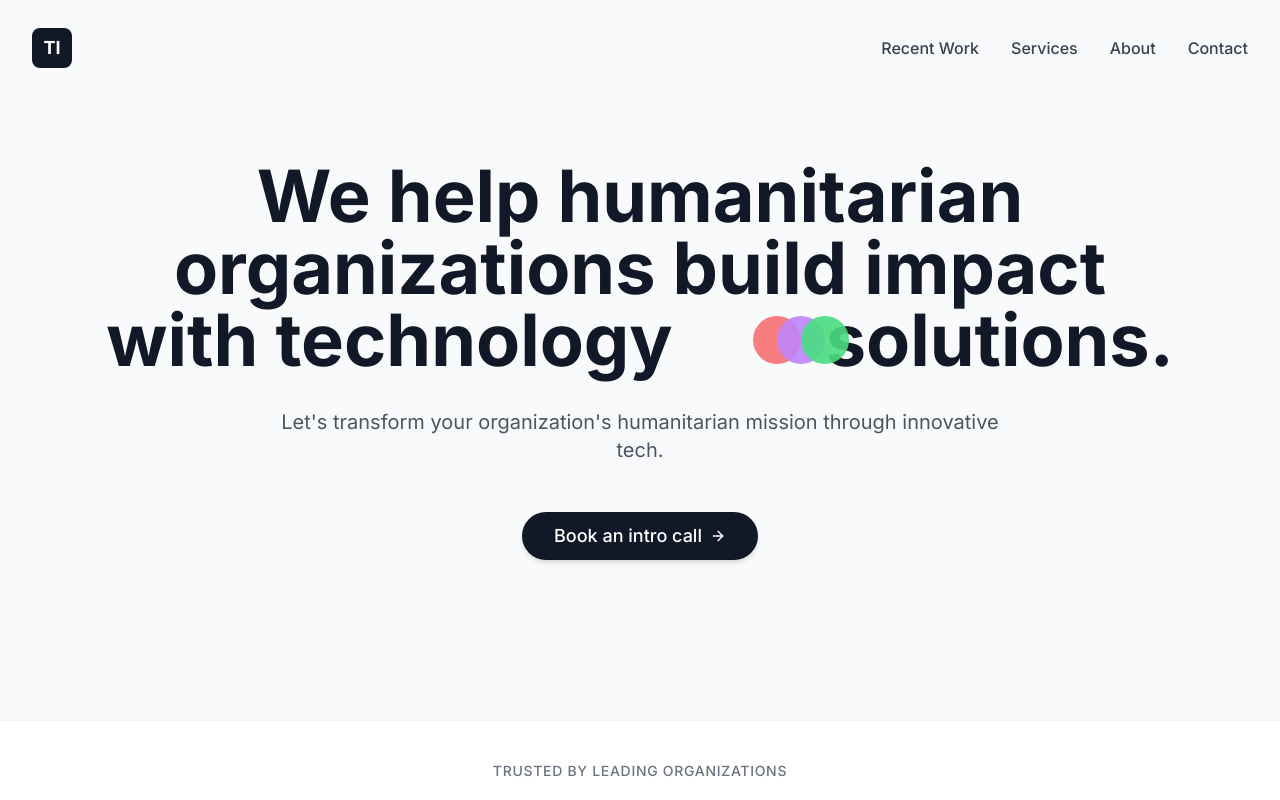
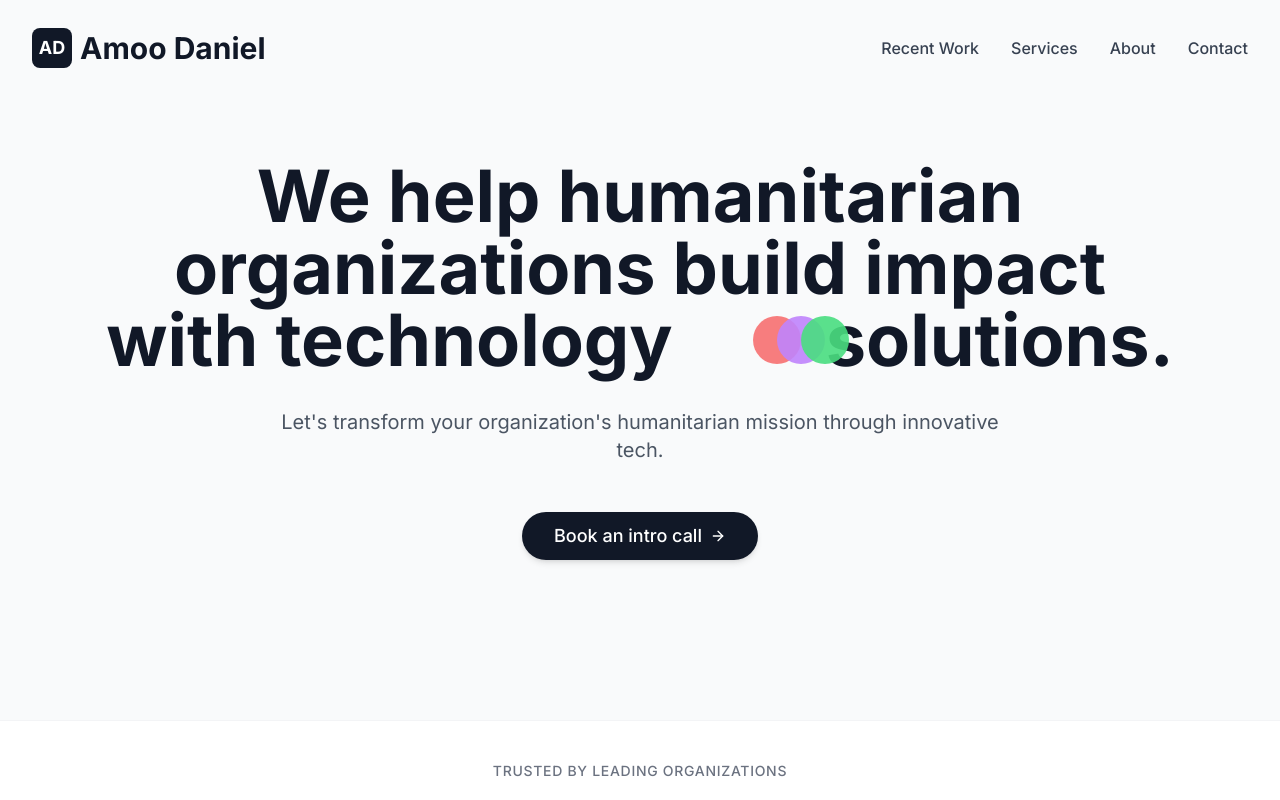
Before and after one commit to amoodaniel/amoodaniel-portfolio, a React (Vite) app: page / in a window 1280 px wide. Shown: the top 800 px of the page. Built offline with nearby package versions, Linux system fonts and the light colour scheme.

Commit message:
Rename website to Amoo Daniel

```diff
--- a/index.html
+++ b/index.html
@@ -4,12 +4,12 @@
   <head>
     <meta charset="UTF-8" />
     <meta name="viewport" content="width=device-width, initial-scale=1.0" />
-    <title>Tech for Humanitarian Impact | Consulting Portfolio</title>
+    <title>Amoo Daniel | Consulting Portfolio</title>
     <meta name="description" content="Tech consultant specializing in building innovative solutions for humanitarian organizations. Let's create technology that makes a difference." />
-    <meta name="author" content="Humanitarian Tech Consultant" />
+    <meta name="author" content="Amoo Daniel" />
     <link rel="stylesheet" href="https://fonts.googleapis.com/css2?family=Inter:wght@300;400;500;600;700&display=swap">
 
-    <meta property="og:title" content="Tech for Humanitarian Impact | Consulting Portfolio" />
+    <meta property="og:title" content="Amoo Daniel | Consulting Portfolio" />
     <meta property="og:description" content="Tech consultant specializing in building innovative solutions for humanitarian organizations. Let's create technology that makes a difference." />
     <meta property="og:type" content="website" />
     <meta property="og:image" content="https://lovable.dev/opengraph-image-p98pqg.png" />
--- a/src/components/Footer.tsx
+++ b/src/components/Footer.tsx
@@ -1,4 +1,3 @@
-
 import React from 'react';
 import { Linkedin, Twitter, Youtube, Mail } from 'lucide-react';
 
@@ -9,7 +8,7 @@ const Footer = () => {
         <div className="grid grid-cols-1 md:grid-cols-3 gap-12 mb-8">
           <div>
             <h3 className="font-bold text-xl mb-4 flex items-center">
-              <span className="text-humanitarian-primary">Tech</span>Impact
+              <span className="text-humanitarian-primary">Amoo</span> Daniel
             </h3>
             <p className="text-gray-300 mb-6">
               Building technology solutions for humanitarian impact. Let's create positive change together.
@@ -63,7 +62,7 @@ const Footer = () => {
         </div>
 
         <div className="pt-8 border-t border-gray-700 text-center text-gray-400 text-sm">
-          <p>© {new Date().getFullYear()} TechImpact Consulting. All rights reserved.</p>
+          <p>© {new Date().getFullYear()} Amoo Daniel. All rights reserved.</p>
         </div>
       </div>
     </footer>
--- a/src/components/Navbar.tsx
+++ b/src/components/Navbar.tsx
@@ -36,8 +36,9 @@ const Navbar = () => {
           <div className="flex-shrink-0 font-bold text-2xl md:text-3xl text-gray-900">
             <a href="#" className="flex items-center gap-2">
               <div className="w-10 h-10 bg-gray-900 rounded-lg flex items-center justify-center text-white font-bold text-lg">
-                TI
+                AD
               </div>
+              <span className="hidden sm:inline">Amoo Daniel</span>
             </a>
           </div>
 
```
